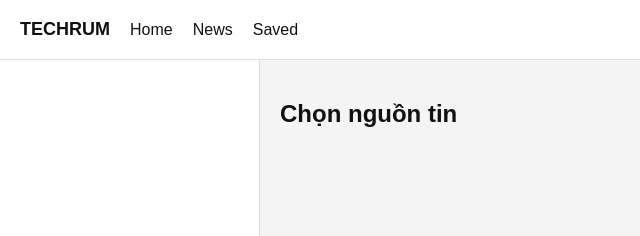
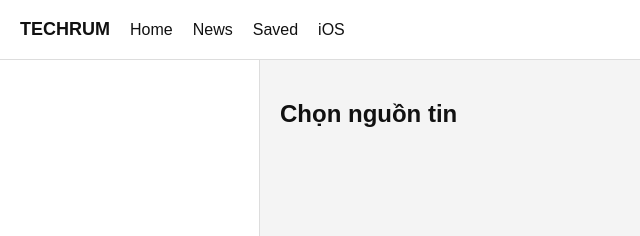
Before and after one commit to cuongnv-bekisoft/techrum, a plain HTML site: page news/saved.html in a window 1280 px wide. Shown: the top 236 px of the page, 0-640 px from the left. Drawn offline with Linux system fonts and the light colour scheme; no server answers.

Commit message:
Update saved.html

```diff
--- a/news/saved.html
+++ b/news/saved.html
@@ -375,6 +375,7 @@
         <a href="/">Home</a>
         <a href="/news/news.html" class="active-link">News</a>
         <a href="/news/saved.html">Saved</a>
+        <a href="/news/ios.html">iOS</a>
       </div>
 
       <div class="nav-center">
```
